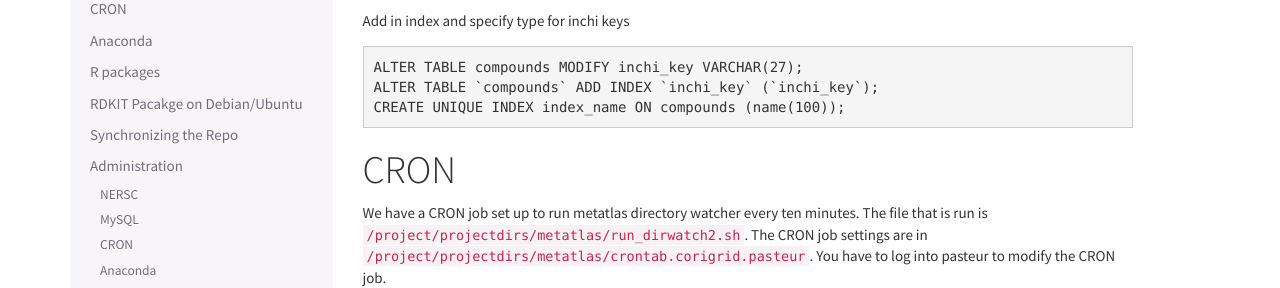
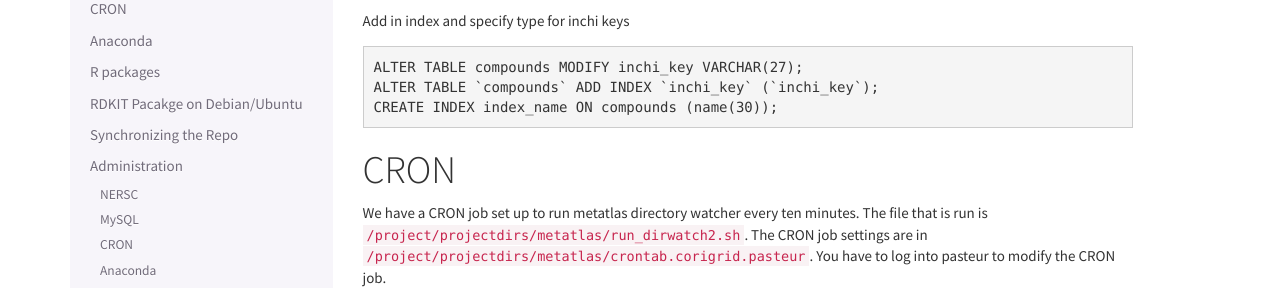
Before and after one commit to biorack/metatlas, a Sphinx documentation site: the page built from docs/source/admin.rst, in a window 1280 px wide and 900 px high, scrolled down 991 px. Shown: the part 201-489 px from the top of the window. Built offline with Sphinx 7.4.7, drawn with Linux system fonts in a browser that asks for light colours; formulas are drawn with MathJax 3; pages that are not in the unit, such as notebooks, are missing from menus.

Commit message:
duplicate names rem unique from index

```diff
--- a/docs/source/admin.rst
+++ b/docs/source/admin.rst
@@ -71,7 +71,7 @@ Add in index and specify type for inchi keys
 
     ALTER TABLE compounds MODIFY inchi_key VARCHAR(27);
     ALTER TABLE `compounds` ADD INDEX `inchi_key` (`inchi_key`);
-    CREATE UNIQUE INDEX index_name ON compounds (name(100));
+    CREATE INDEX index_name ON compounds (name(30));
 
 
 CRON
```
